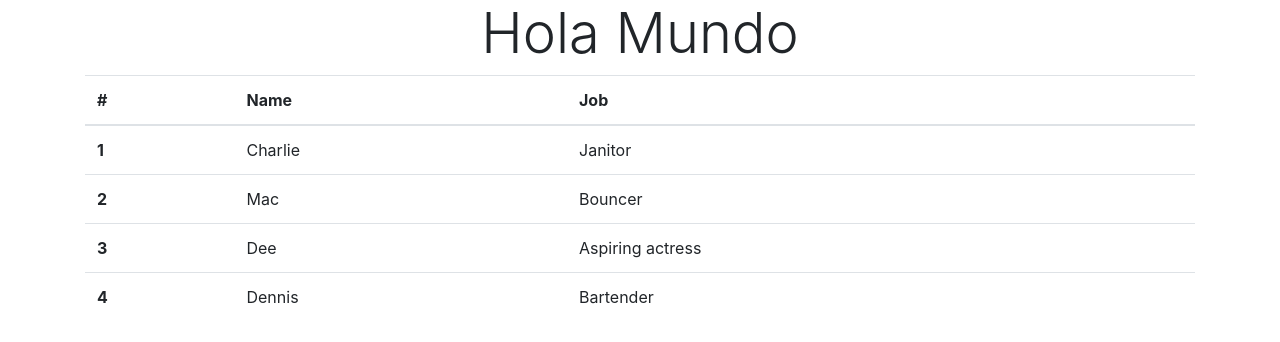
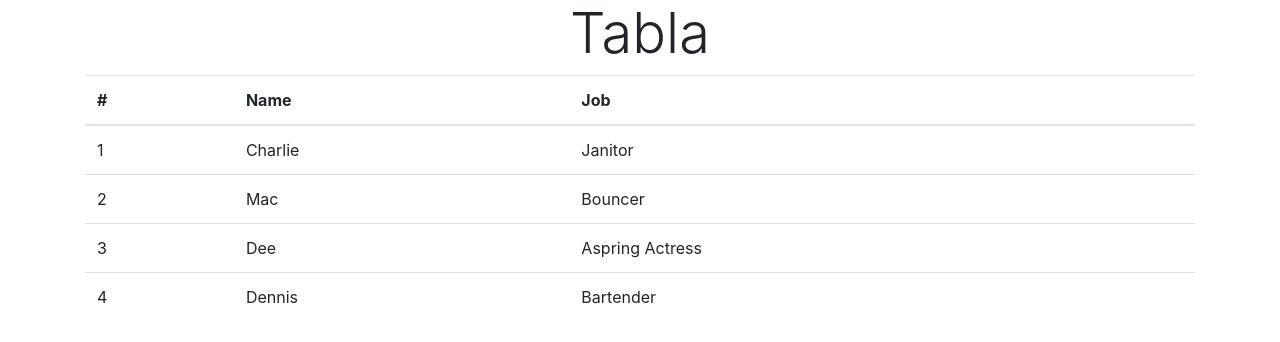
Before and after one commit to nazarenogabrielbastanzo/react-tutorial, a React (Create React App) app: page / in a window 1280 px wide. Shown: the top 342 px of the page. Built offline with nearby package versions, Linux system fonts and the light colour scheme; the HTML template or start-up script is replaced by a standard one.

Commit message:
Accesorios

```diff
--- a/src/App.js
+++ b/src/App.js
@@ -4,10 +4,29 @@
 
 class App extends Component {
     render() {
+        const characters = [
+            {
+                name: 'Charlie',
+                job: 'Janitor',
+            },
+            {
+                name: 'Mac',
+                job: 'Bouncer',
+            },
+            {
+                name: 'Dee',
+                job: 'Aspring Actress',
+            },
+            {
+                name: 'Dennis',
+                job: 'Bartender',
+            },
+        ]
+
         return(
             <div className="container">
                 <Header />
-                <Table />
+                <Table characterData={characters} />
             </div>
         )
     }
--- a/src/Header.js
+++ b/src/Header.js
@@ -3,7 +3,7 @@
 class Header extends Component {
     render() {
         return (
-            <h1 className="display-4 text-center">Hola Mundo</h1>
+            <h1 className="display-4 text-center">Tabla</h1>
         )
     }
 }
--- a/src/Table.js
+++ b/src/Table.js
@@ -12,39 +12,28 @@
     )
 }
 
-const TableBody = () => {
-    return (
-        <tbody>
-            <tr>
-                <th scope="row">1</th>
-                <td>Charlie</td>
-                <td>Janitor</td>
+const TableBody = (props) => {
+    const rows = props.characterData.map((row, index) => {
+        return (
+            <tr key={index}>
+                <td>{index +1}</td>
+                <td>{row.name}</td>
+                <td>{row.job}</td>
             </tr>
-            <tr>
-                <th scope="row">2</th>
-                <td>Mac</td>
-                <td>Bouncer</td>
-            </tr>
-            <tr>
-                <th scope="row">3</th>
-                <td>Dee</td>
-                <td>Aspiring actress</td>
-            </tr>
-            <tr>
-                <th scope="row">4</th>
-                <td>Dennis</td>
-                <td>Bartender</td>
-            </tr>
-        </tbody>
-    )
+        )
+    })
+
+    return <tbody>{rows}</tbody>
 }
 
 class Table extends Component {
     render() {
+        const {characterData} = this.props
+
         return (
             <table className="table">
                 <TableHeader />
-                <TableBody />
+                <TableBody characterData={characterData} />
             </table>
         )
     }
```
